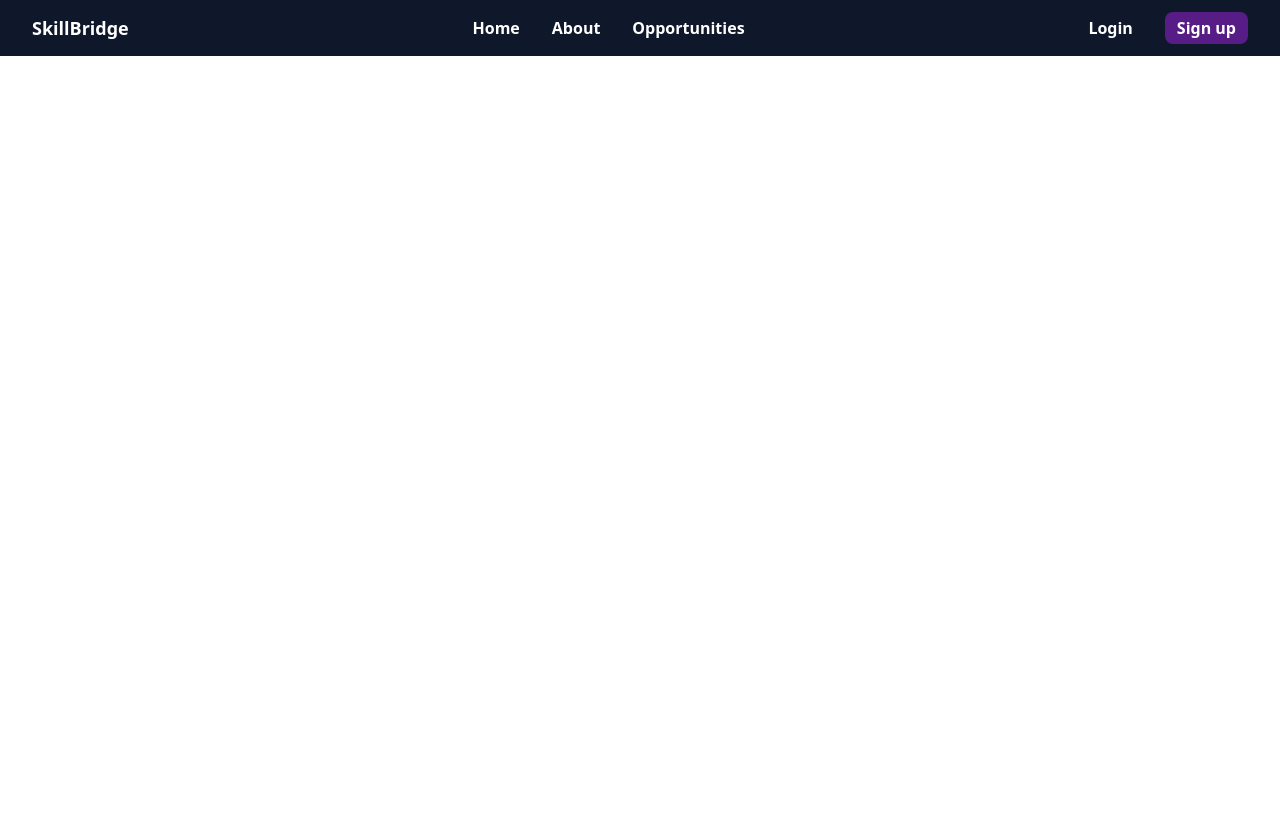
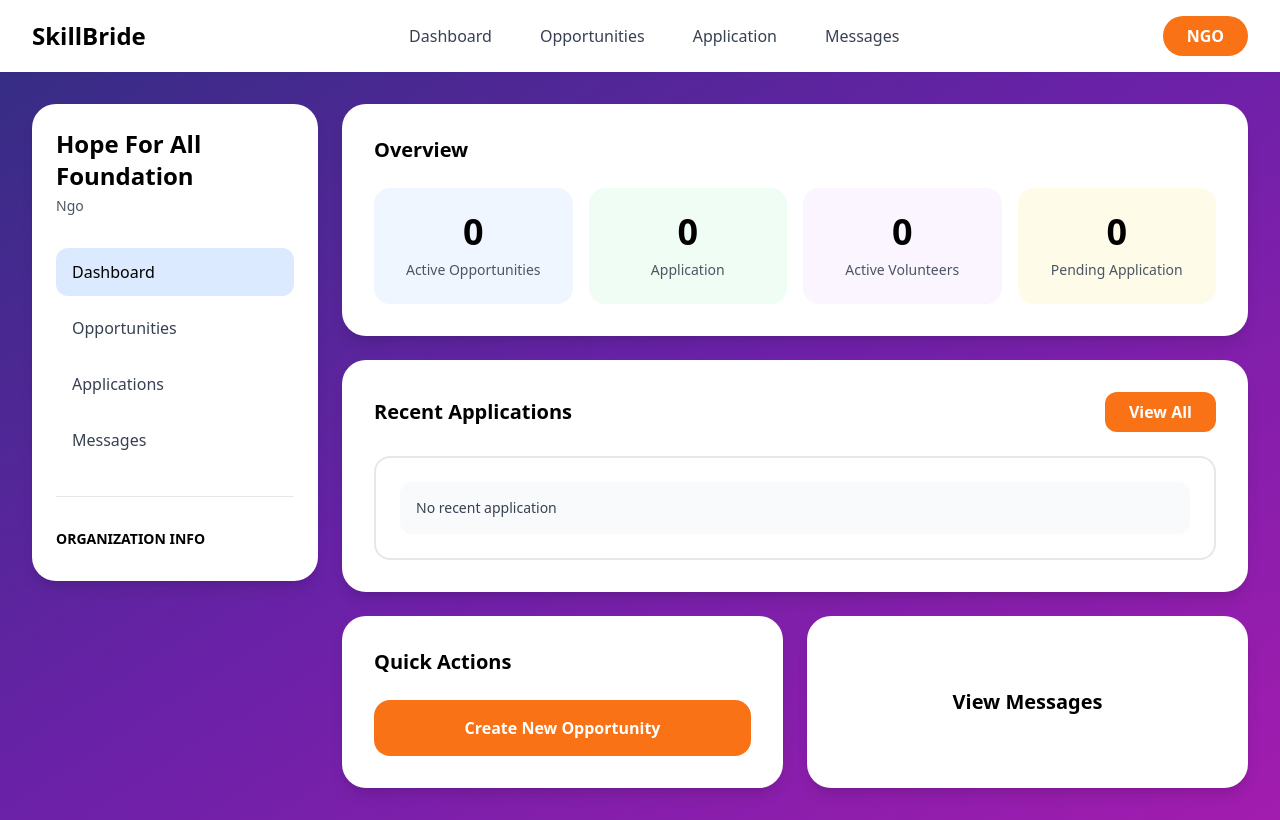
Before and after one commit to springboardmentor2040b-oss/SkillBridge-A-Platform-to-Connect-Volunteers-with-NGOs, a React app in the folder Frontend/: page /dashboard in a window 1280 px wide. Built offline with nearby package versions, Linux system fonts and the light colour scheme; the HTML template or start-up script is replaced by a standard one.

Commit message:
improved signup page and added dashboard

```diff
--- a/Frontend/src/App.jsx
+++ b/Frontend/src/App.jsx
@@ -1,4 +1,4 @@
-import { useState } from 'react'
+//import { useState } from 'react'
 import Navbar from './components/Navbar'
 import Home from './components/Home'
 import { Route, Routes } from 'react-router-dom'
@@ -6,12 +6,22 @@ import Signup from './components/Signup'
 import About from './components/About'
 import Login from './components/Login'
 import Opportunities from "./components/Opportunities"
+import Dashboard from './components/dashboard'
+import Posted_Opportunities from './components/postedopp'
+import Messages from './components/Messages'
+import Applications from './components/Application'
+
+
+
 function App() {
-  const [count, setCount] = useState(0)
+  //const [count, setCount] = useState(0)
+
+    const showNavbarRoutes = ['/', '/home', '/about'];
+
 
   return (
     <>
-    <Navbar/>
+    {showNavbarRoutes.includes(location.pathname) && <Navbar/>}
     <Routes>
       <Route path='/' element={<Home/>}/>
       <Route path='/home' element={<Home/>} />
@@ -19,10 +29,12 @@ function App() {
       <Route path="/about" element={<About/>}/>
       <Route path="/opportunities" element={<Opportunities/>}/>
       <Route path="/login" element={<Login/>}/>
+      <Route path="/dashboard" element={<Dashboard/>}/>
+      <Route path="/postedopp" element={<Posted_Opportunities/>}/>
+      <Route path="/messages" element={<Messages/>}/>
+      <Route path="/application" element={<Applications/>}/>
 
     </Routes>
-
-
     </>
   )
 }
--- /dev/null
+++ b/Frontend/src/components/Application.jsx
@@ -0,0 +1,6 @@
+function Application(){
+return (
+    <div> Applications </div>
+);
+}
+export default Application;
--- a/Frontend/src/components/Login.jsx
+++ b/Frontend/src/components/Login.jsx
@@ -20,7 +20,7 @@ export default function SkillBridgeLogin() {
   <div className="w-full max-w-lg aspect-square">
     <div className="w-full h-full rounded-full shadow-2xl overflow-hidden bg-white">
       <img
-        src="/home.jpeg"   // or your correct image
+        src="/home.jpeg"
         alt="Illustration"
         className="w-full h-full object-cover object-center"
       />
--- /dev/null
+++ b/Frontend/src/components/Messages.jsx
@@ -0,0 +1,6 @@
+function Messages(){
+return (
+    <div> Messages </div>
+);
+}
+export default Messages;
--- a/Frontend/src/components/Navbar.jsx
+++ b/Frontend/src/components/Navbar.jsx
@@ -10,12 +10,12 @@ function Navbar() {
   }
 
   return (
-    <div className="w-full h-14 flex items-center justify-between text-white px-4 lg:px-8 bg-slate-900">
-      <div className=" text-white">
+    <div className="w-full h-14 flex items-center justify-between bg-white px-4 lg:px-8 bg-slate-900">
+      <div className=" text-black">
         <Link to="/" className="text-lg font-bold " >SkillBridge</Link>
       </div>
       {/* second */}
-      <div className=" hidden lg:flex gap-8 ">
+      <div className=" hidden lg:flex gap-20 ">
         <Link to="/home" className=" font-semibold " >Home </Link>
         <Link to="/about" className=" font-semibold">About </Link>
         <Link to="/opportunities" className=" font-semibold">Opportunities </Link>
@@ -24,7 +24,7 @@ function Navbar() {
       {/* third */}
 <div className=" hidden lg:flex items-center gap-8 ">
         <Link to="/login" className=" font-semibold " >Login </Link>
-        <Link to="/signup"  className=" bg-purple-900 rounded-lg px-3 py-1  font-semibold">Sign up </Link>
+        <Link to="/signup"  className=" bg-orange-500 rounded-lg text-white px-3 py-2  font-semibold">Sign up </Link>
       </div>
 
   {/* fourth */}
--- a/Frontend/src/components/Signup.jsx
+++ b/Frontend/src/components/Signup.jsx
@@ -9,6 +9,9 @@ export default function SkillBridgeSignup() {
     fullName: "",
     role: "",
     location: "",
+    skills: "",
+    organizationDescription: "",
+    websiteUrl: "",
   });
 
   const navigate = useNavigate();
@@ -20,7 +23,8 @@ export default function SkillBridgeSignup() {
     });
   };
 
-  const handleSubmit = () => {
+  const handleSubmit = (e) => {
+    e.preventDefault();
     console.log("Signup attempt:", formData);
   };
 
@@ -34,14 +38,11 @@ export default function SkillBridgeSignup() {
 
           <div className="w-full max-w-lg aspect-square">
             <div className="w-full h-full rounded-full shadow-2xl overflow-hidden bg-gray-200">
-
-              {/* 👇 Correct image from PUBLIC folder */}
               <img
                 src="/Ellipse.jpg"
                 alt="SkillBridge Illustration"
                 className="w-full h-full object-cover"
               />
-
             </div>
           </div>
         </div>
@@ -50,28 +51,16 @@ export default function SkillBridgeSignup() {
         <div className="flex items-center justify-center">
           <div className="w-full max-w-lg bg-white rounded-3xl shadow-2xl p-12">
 
-            <h2 className="text-3xl font-bold text-black mb-5">
+            <h2 className="text-3xl font-bold text-black mb-2">
               Create an Account
             </h2>
-
-            {/* Full Name */}
-            <div className="mb-4">
-              <label className="block text-black font-semibold mb-3 text-sm">
-                Full Name
-              </label>
-              <input
-                type="text"
-                name="fullName"
-                placeholder="Enter your full name or NGO name"
-                value={formData.fullName}
-                onChange={handleChange}
-                className="w-full px-5 py-4 border-2 border-gray-300 rounded-xl"
-              />
-            </div>
+            <p className="text-gray-500 text-sm mb-8">
+              Join SkillBridge to connect with NGOs and volunteering opportunities
+            </p>
 
             {/* Username */}
-            <div className="mb-4">
-              <label className="block text-black font-semibold mb-3 text-sm">
+            <div className="mb-5">
+              <label className="block text-black font-semibold mb-2 text-sm">
                 Username
               </label>
               <input
@@ -80,13 +69,13 @@ export default function SkillBridgeSignup() {
                 placeholder="Choose a username"
                 value={formData.username}
                 onChange={handleChange}
-                className="w-full px-5 py-4 border-2 border-gray-300 rounded-xl"
+                className="w-full px-4 py-3 border border-gray-300 rounded-lg focus:outline-none focus:ring-2 focus:ring-purple-500"
               />
             </div>
 
             {/* Email */}
-            <div className="mb-4">
-              <label className="block text-black font-semibold mb-3 text-sm">
+            <div className="mb-5">
+              <label className="block text-black font-semibold mb-2 text-sm">
                 Email
               </label>
               <input
@@ -95,13 +84,13 @@ export default function SkillBridgeSignup() {
                 placeholder="Enter your email"
                 value={formData.email}
                 onChange={handleChange}
-                className="w-full px-5 py-4 border-2 border-gray-300 rounded-xl"
+                className="w-full px-4 py-3 border border-gray-300 rounded-lg focus:outline-none focus:ring-2 focus:ring-purple-500"
               />
             </div>
 
             {/* Password */}
-            <div className="mb-4">
-              <label className="block text-black font-semibold mb-3 text-sm">
+            <div className="mb-5">
+              <label className="block text-black font-semibold mb-2 text-sm">
                 Password
               </label>
               <input
@@ -110,31 +99,101 @@ export default function SkillBridgeSignup() {
                 placeholder="Create a password"
                 value={formData.password}
                 onChange={handleChange}
-                className="w-full px-5 py-4 border-2 border-gray-300 rounded-xl"
+                className="w-full px-4 py-3 border border-gray-300 rounded-lg focus:outline-none focus:ring-2 focus:ring-purple-500"
+              />
+            </div>
+
+            {/* Full Name */}
+            <div className="mb-5">
+              <label className="block text-black font-semibold mb-2 text-sm">
+                Full Name
+              </label>
+              <input
+                type="text"
+                name="fullName"
+                placeholder="Enter your full name or organization name"
+                value={formData.fullName}
+                onChange={handleChange}
+                className="w-full px-4 py-3 border border-gray-300 rounded-lg focus:outline-none focus:ring-2 focus:ring-purple-500"
               />
             </div>
 
             {/* Role */}
-            <div className="mb-4">
-              <label className="block text-black font-semibold mb-3 text-sm">
+            <div className="mb-5">
+              <label className="block text-black font-semibold mb-2 text-sm">
                 I am a
               </label>
               <select
                 name="role"
                 value={formData.role}
                 onChange={handleChange}
-                className="w-full px-5 py-4 border-2 border-gray-300 rounded-xl text-gray-700"
+                className="w-full px-4 py-3 border border-gray-300 rounded-lg text-gray-700 focus:outline-none focus:ring-2 focus:ring-purple-500"
               >
                 <option value="">Select your role</option>
-                <option value="volunteer">Volunteer</option>
-                <option value="ngo">NGO</option>
+                <option value="Volunteer">Volunteer</option>
+                <option value="NGO / Organization">NGO / Organization</option>
               </select>
             </div>
 
+            {/* Conditional Fields for Volunteer */}
+            {formData.role === "Volunteer" && (
+              <>
+                {/* Skills */}
+                <div className="mb-5">
+                  <label className="block text-black font-semibold mb-2 text-sm">
+                    Skills <span className="text-gray-400">(Optional)</span>
+                  </label>
+                  <input
+                    type="text"
+                    name="skills"
+                    placeholder="e.g. web development, teaching, design (comma separated)"
+                    value={formData.skills}
+                    onChange={handleChange}
+                    className="w-full px-4 py-3 border border-gray-300 rounded-lg focus:outline-none focus:ring-2 focus:ring-purple-500"
+                  />
+                </div>
+              </>
+            )}
+
+            {/* Conditional Fields for NGO/Organization */}
+            {formData.role === "NGO / Organization" && (
+              <>
+                {/* Organization Description */}
+                <div className="mb-5">
+                  <label className="block text-black font-semibold mb-2 text-sm">
+                    Organization Description
+                  </label>
+                  <textarea
+                    name="organizationDescription"
+                    placeholder="Tell us about your organization's mission and goals"
+                    value={formData.organizationDescription}
+                    onChange={handleChange}
+                    rows="4"
+                    className="w-full px-4 py-3 border border-gray-300 rounded-lg focus:outline-none focus:ring-2 focus:ring-purple-500 resize-none"
+                  />
+                </div>
+
+                {/* Website URL */}
+                <div className="mb-5">
+                  <label className="block text-black font-semibold mb-2 text-sm">
+                    Website URL <span className="text-gray-400">(Optional)</span>
+                  </label>
+                  <input
+                    type="url"
+                    name="websiteUrl"
+                    placeholder="https://www.yourorganization.org"
+                    value={formData.websiteUrl}
+                    onChange={handleChange}
+                    className="w-full px-4 py-3 border border-gray-300 rounded-lg focus:outline-none focus:ring-2 focus:ring-purple-500"
+                  />
+                </div>
+              </>
+            )}
+
             {/* Location */}
             <div className="mb-8">
-              <label className="block text-black font-semibold mb-3 text-sm">
-                Location <span className="text-gray-500">(Optional)</span>
+              <label className="block text-black font-semibold mb-2 text-sm">
+                Location <span className="text-gray-400">(Optional)</span>
               </label>
               <input
                 type="text"
@@ -142,24 +201,24 @@ export default function SkillBridgeSignup() {
                 placeholder="e.g. Delhi"
                 value={formData.location}
                 onChange={handleChange}
-                className="w-full px-5 py-4 border-2 border-gray-300 rounded-xl"
+                className="w-full px-4 py-3 border border-gray-300 rounded-lg focus:outline-none focus:ring-2 focus:ring-purple-500"
               />
             </div>
 
             {/* CREATE ACCOUNT BUTTON */}
             <button
               onClick={handleSubmit}
-              className="w-full bg-purple-700 hover:bg-custom-orange-dark text-white font-bold py-4 rounded-xl shadow-lg text-lg tracking-wide"
+              className="w-full bg-orange-500 hover:bg-orange-600 text-white font-semibold py-3 rounded-lg shadow-md text-base transition-colors"
             >
               Create Account
             </button>
 
             {/* Footer */}
-            <p className="text-center text-gray-600 mt-10 text-sm">
+            <p className="text-center text-gray-600 mt-6 text-sm">
               Already have an account?{" "}
               <button
                 onClick={() => navigate("/login")}
-                className="text-blue-500 hover:text-cyan-600 font-semibold"
+                className="text-purple-600  hover:text-blue-600 font-semibold"
               >
                 Sign In
               </button>
--- /dev/null
+++ b/Frontend/src/components/dashboard.jsx
@@ -0,0 +1,149 @@
+import React from 'react';
+
+export default function Dashboard() {
+  return (
+    <div className="min-h-screen bg-gradient-to-br from-indigo-900 via-purple-800 to-fuchsia-700">
+      {/* NAVBAR */}
+      <nav className="bg-white shadow-sm px-8 py-4">
+        <div className="max-w-7xl mx-auto flex items-center justify-between">
+
+            <span className="text-2xl font-bold text-black">SkillBride</span>
+
+
+          {/* Navigation Links */}
+          <div className="flex items-center gap-12">
+            <a href="./" className="text-gray-700 hover:text-black font-medium">
+              Dashboard
+            </a>
+            <a href="./postedopp" className="text-gray-700 hover:text-black font-medium">
+              Opportunities
+            </a>
+            <a href="./Application" className="text-gray-700 hover:text-black font-medium">
+              Application
+            </a>
+            <a href="./Messages" className="text-gray-700 hover:text-black font-medium">
+              Messages
+            </a>
+          </div>
+
+          {/* Right Side */}
+          <div className="flex items-center gap-4">
+            <button className="bg-orange-500 text-white font-semibold px-6 py-2 rounded-full">
+              NGO
+            </button>
+          </div>
+        </div>
+      </nav>
+
+      {/* MAIN CONTENT */}
+      <div className="max-w-7xl mx-auto px-8 py-8">
+        <div className="grid grid-cols-12 gap-6">
+
+          {/* LEFT SIDEBAR */}
+          <div className="col-span-3">
+            <div className="bg-white rounded-3xl shadow-lg p-6">
+              {/* Organization Header */}
+              <div className="mb-8">
+                <h2 className="text-2xl font-bold text-black mb-1">Hope For All Foundation</h2>
+                <p className="text-gray-600 text-sm">Ngo</p>
+              </div>
+
+              {/* Menu Items */}
+              <div className="space-y-2">
+                <button className="w-full flex items-center gap-3 px-4 py-3 bg-blue-100 rounded-xl text-left font-medium">
+                  Dashboard
+                </button>
+
+                <button className="w-full flex items-center gap-3 px-4 py-3 hover:bg-gray-100 rounded-xl text-left font-medium text-gray-700">
+                 Opportunities
+                </button>
+
+                <button className="w-full flex items-center gap-3 px-4 py-3 hover:bg-gray-100 rounded-xl text-left font-medium text-gray-700">
+                  Applications
+                </button>
+
+                <button className="w-full flex items-center gap-3 px-4 py-3 hover:bg-gray-100 rounded-xl text-left font-medium text-gray-700">
+                  Messages
+                </button>
+              </div>
+
+              {/* Organization Info */}
+              <div className="mt-8 pt-8 border-t border-gray-200">
+                <h3 className="font-bold text-black text-sm mb-2">ORGANIZATION INFO</h3>
+              </div>
+            </div>
+          </div>
+
+          {/* RIGHT CONTENT */}
+          <div className="col-span-9 space-y-6">
+
+            {/* OVERVIEW CARDS */}
+            <div className="bg-white rounded-3xl shadow-lg p-8">
+              <h3 className="text-xl font-bold text-black mb-6">Overview</h3>
+
+              <div className="grid grid-cols-4 gap-4">
+                <div className="bg-blue-50 rounded-2xl p-6 text-center">
+                  <div className="text-4xl font-bold text-black mb-2">0</div>
+                  <div className="text-sm text-gray-600">Active Opportunities</div>
+                </div>
+
+                <div className="bg-green-50 rounded-2xl p-6 text-center">
+                  <div className="text-4xl font-bold text-black mb-2">0</div>
+                  <div className="text-sm text-gray-600">Application</div>
+                </div>
+
+                <div className="bg-purple-50 rounded-2xl p-6 text-center">
+                  <div className="text-4xl font-bold text-black mb-2">0</div>
+                  <div className="text-sm text-gray-600">Active Volunteers</div>
+                </div>
+
+                <div className="bg-yellow-50 rounded-2xl p-6 text-center">
+                  <div className="text-4xl font-bold text-black mb-2">0</div>
+                  <div className="text-sm text-gray-600">Pending Application</div>
+                </div>
+              </div>
+            </div>
+
+            {/* RECENT APPLICATIONS */}
+            <div className="bg-white rounded-3xl shadow-lg p-8">
+              <div className="flex items-center justify-between mb-6">
+                <h3 className="text-xl font-bold text-black">Recent Applications</h3>
+                <button className="bg-orange-500 hover:bg-orange-600 text-white font-semibold px-6 py-2 rounded-xl">
+                  View All
+                </button>
+              </div>
+
+              {/* Application Card */}
+              <div className="border-2 border-gray-200 rounded-2xl p-6">
+                <div className="bg-gray-50 rounded-xl p-4">
+                  <p className="text-sm text-gray-700">
+                    No recent application  </p>
+                </div>
+              </div>
+            </div>
+
+            {/* BOTTOM ROW */}
+            <div className="grid grid-cols-2 gap-6">
+
+              {/* QUICK ACTIONS */}
+              <div className="bg-white rounded-3xl shadow-lg p-8">
+                <h3 className="text-xl font-bold text-black mb-6">Quick Actions</h3>
+                <button className="w-full bg-orange-500 hover:bg-orange-600 text-white font-bold py-4 rounded-2xl flex items-center justify-center gap-2">
+                  Create New Opportunity
+                </button>
+              </div>
+
+              {/* VIEW MESSAGES */}
+              <div className="bg-white rounded-3xl shadow-lg p-8 flex flex-col items-center justify-center">
+                <h3 className="text-xl font-bold text-black">View Messages</h3>
+              </div>
+
+            </div>
+
+          </div>
+
+        </div>
+      </div>
+    </div>
+  );
+}
--- /dev/null
+++ b/Frontend/src/components/postedopp.jsx
@@ -0,0 +1,6 @@
+function postedopp(){
+return (
+    <div> Posted Opportunities  </div>
+);
+}
+export default postedopp;
```
Also changed, not shown: Frontend/src/components/Home.jsx (+14 -12 lines).
